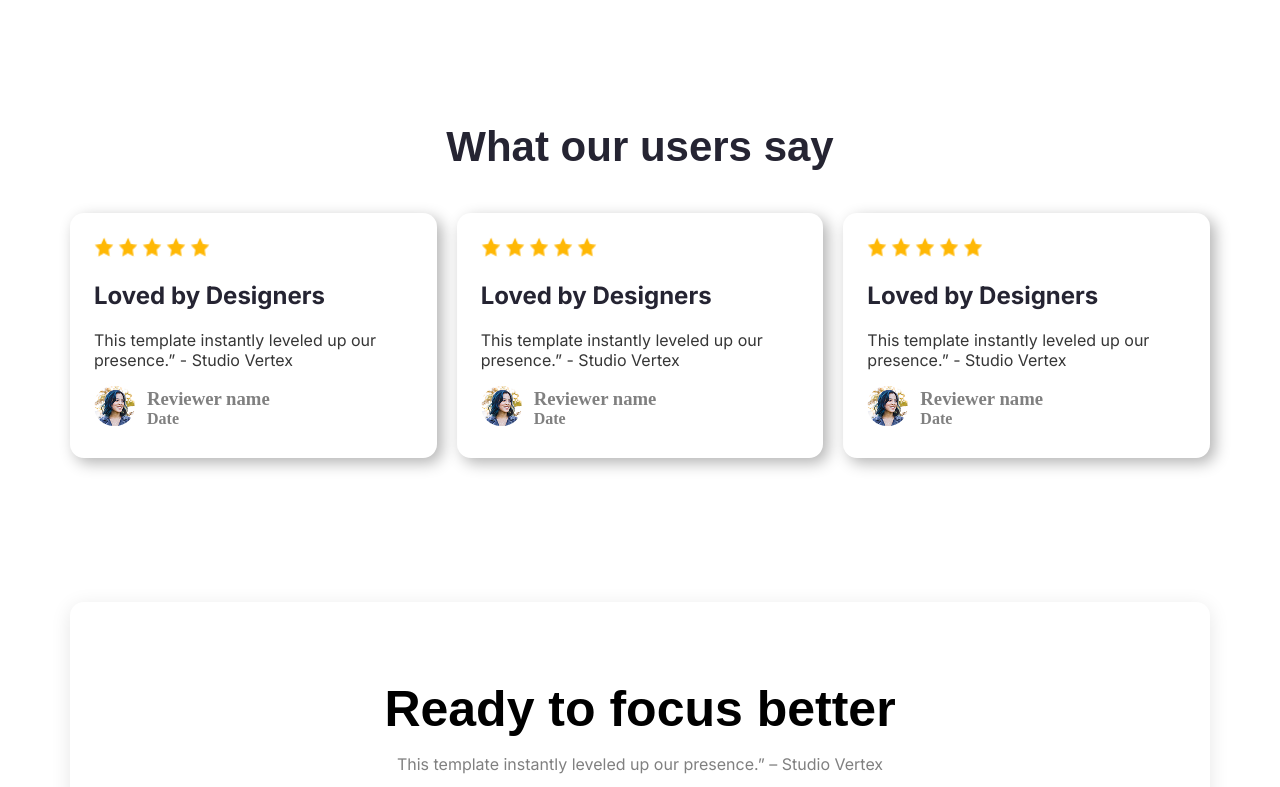
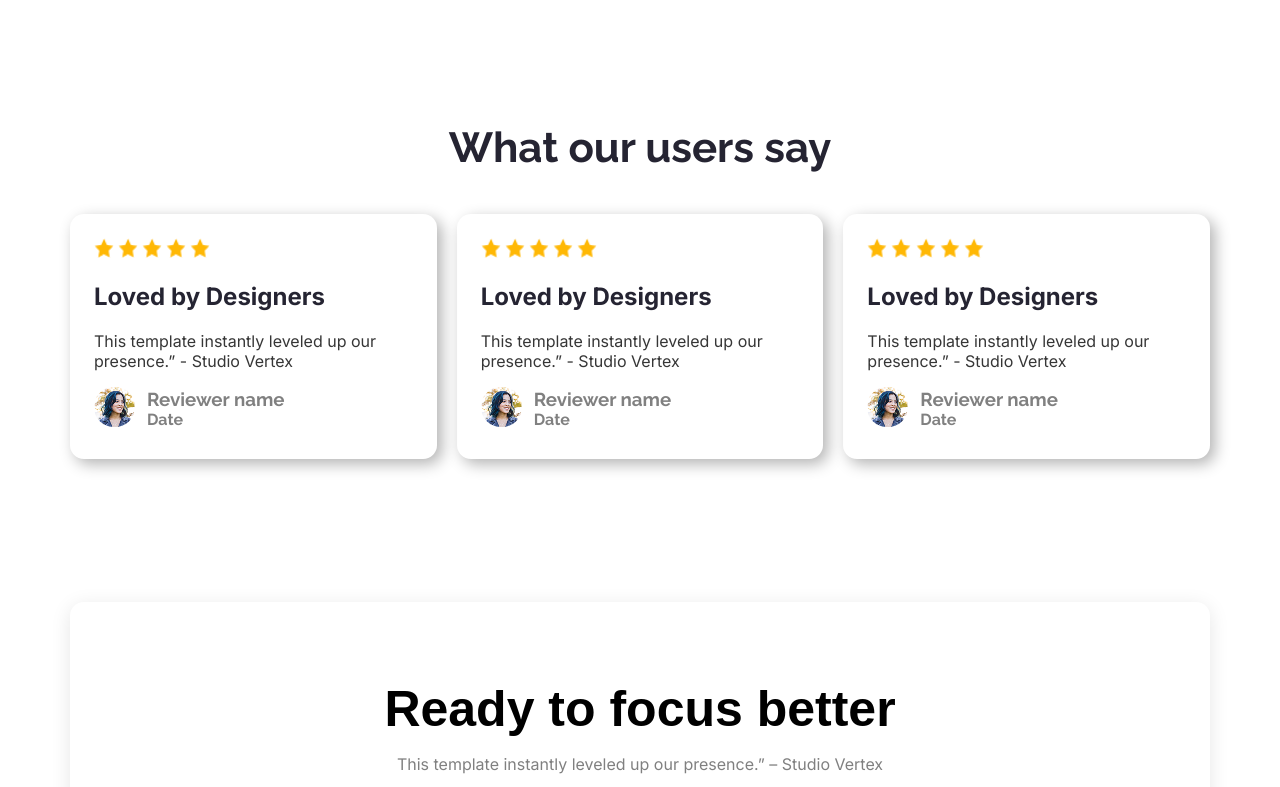
Before and after one commit to Sharif-wd1/assignment-1, a plain HTML site: page index.html in a window 1280 px wide. Shown: the part 1580-2367 px from the top of the page. Drawn offline with Linux system fonts and the light colour scheme.

Commit message:
update-1

```diff
--- a/index.html
+++ b/index.html
@@ -5,13 +5,13 @@
     <meta name="viewport" content="width=device-width, initial-scale=1.0">
     <title>Assignment 1</title>
     <link rel="preconnect" href="https://fonts.googleapis.com">
-    <link rel="preconnect" href="https://fonts.gstatic.com" crossorigin>
-    <link href="https://fonts.googleapis.com/css2?family=Open+Sans:ital,wght@0,300..800;1,300..800& family=Raleway:ital,wght@0,100..900;1,100..900&display=swap" rel="stylesheet">
+<link rel="preconnect" href="https://fonts.gstatic.com" crossorigin>
+<link href="https://fonts.googleapis.com/css2?family=Open+Sans:ital,wght@0,300..800;1,300..800&family=Raleway:ital,wght@0,100..900;1,100..900&display=swap" rel="stylesheet">
 
     <link href="https://fonts.googleapis.com/css2?family=Inter:wght@400;600;700&display=swap" rel="stylesheet">
     <link rel="stylesheet" href="styles/style.css">
 </head>
-<body>
+<body class="raleway-normal">
     <header>
         <!-- Nav section -->
         <nav>
--- a/styles/style.css
+++ b/styles/style.css
@@ -1,4 +1,11 @@
 
+
+.raleway-normal {
+  font-family: "Raleway", sans-serif;
+  font-optical-sizing: auto;
+  font-weight: <weight>;
+  font-style: normal;
+}
 
 /* reused section */
     .common-button {
@@ -170,7 +177,7 @@ nav button {
 .feedback-section-title {
     font-size: 42px;
     font-weight: bold;
-    font-family: 'Poppins', sans-serif;
+    font-family: 'Raleway' ;
     color: #252432;
     text-align: center;
     margin-top: 0;
```
